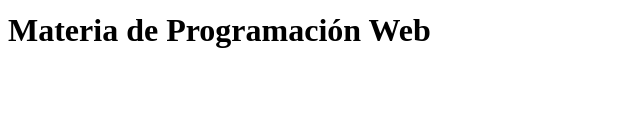
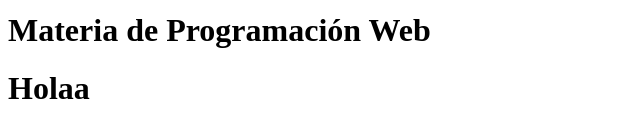
Before and after one commit to karlamartinez-22/karlacoding, a plain HTML site: page index.html in a window 1280 px wide. Shown: the part 175-312 px from the top of the page, without its empty margins (0-640 px from the left). Drawn offline with Linux system fonts and the light colour scheme.

Commit message:
Actualización

```diff
--- a/index.html
+++ b/index.html
@@ -11,5 +11,6 @@
     <h2>Think Twice Code Once</h2>
     <h1>Hola mundo, Karla</h1>
     <h1>Materia de Programación Web</h1>
+    <h1>Holaa</h1>
 </body>
 </html>
```
